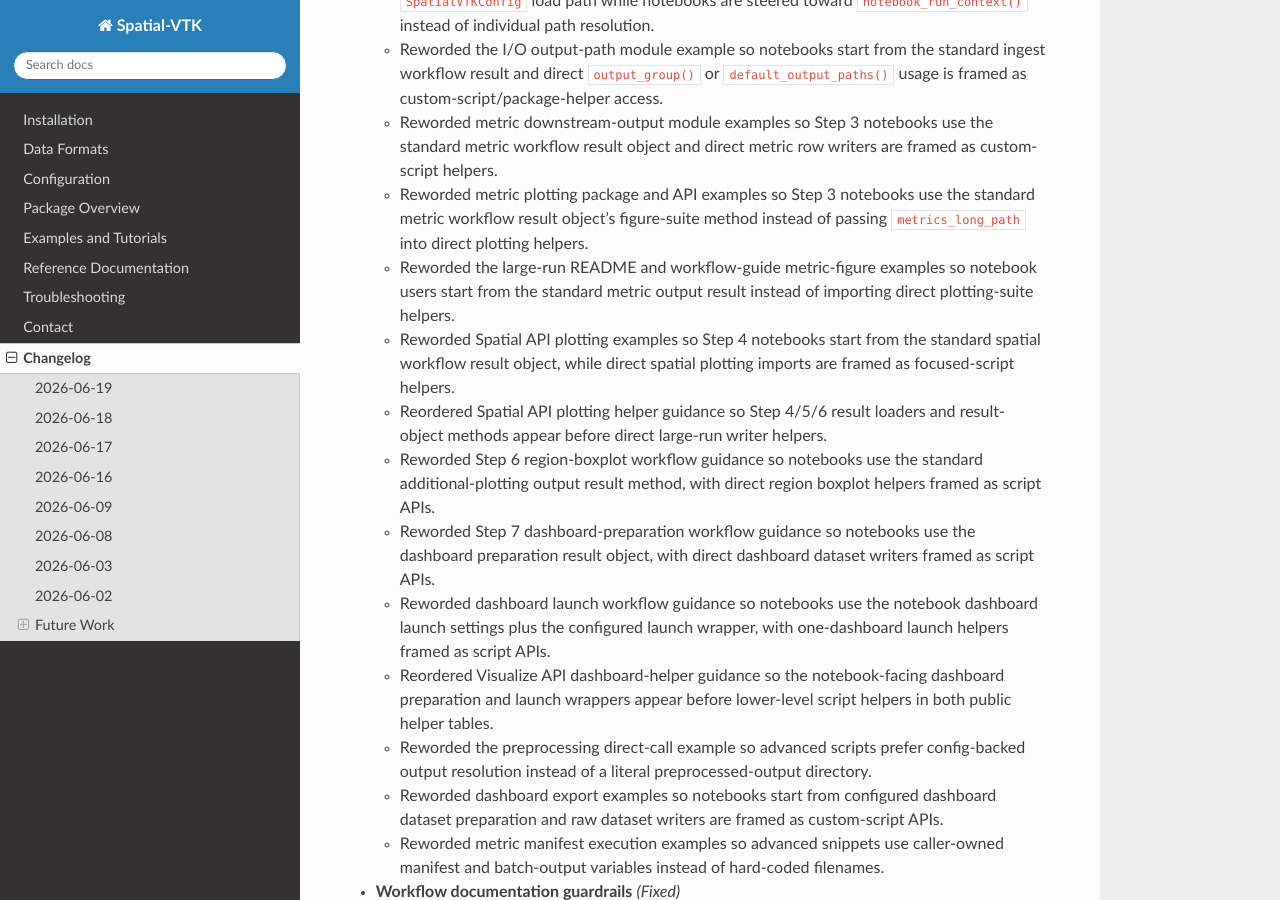
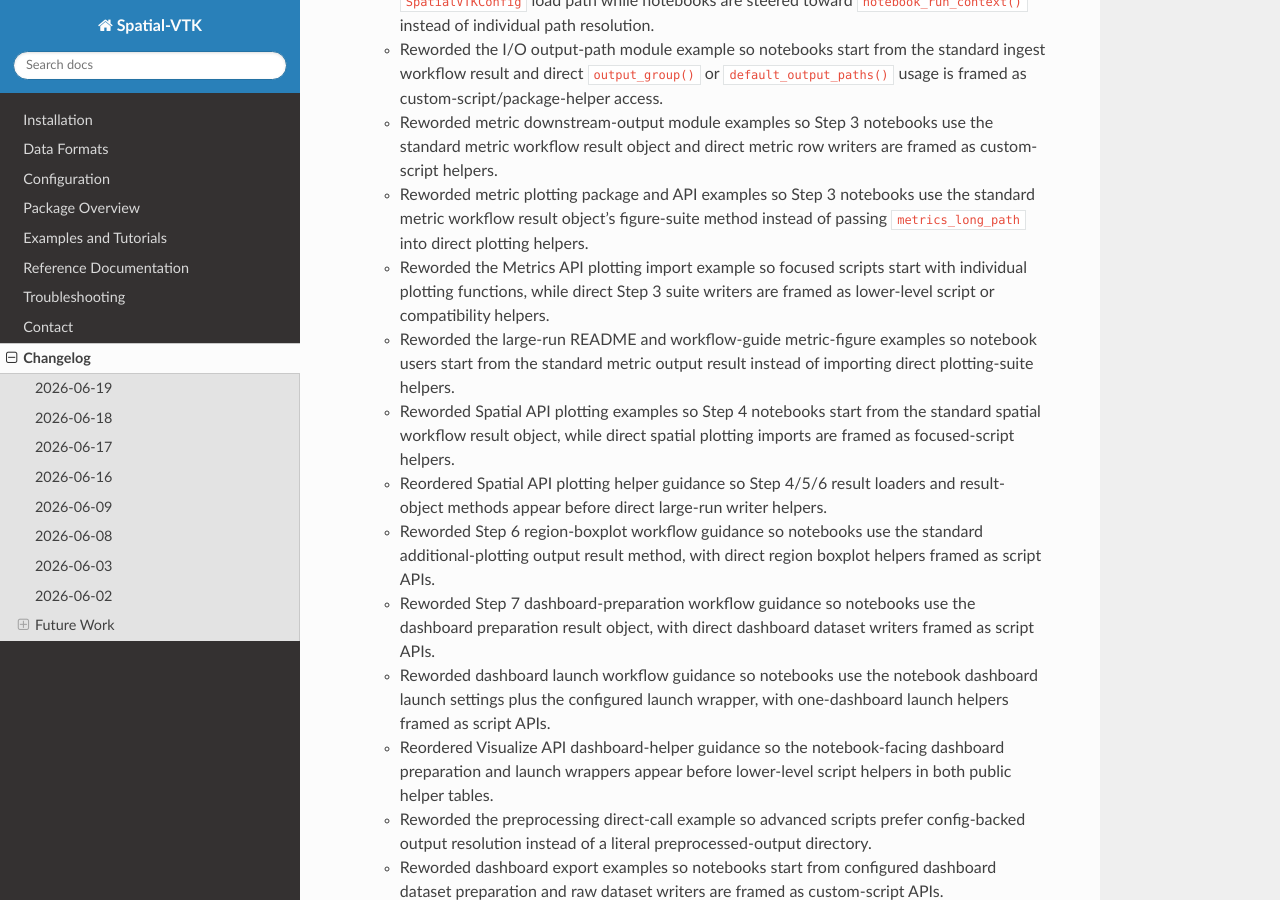
Before and after one commit to bcbirkel/spatial-vtk, a Sphinx documentation site: the page built from docs/changelog.rst, in a window 1280 px wide and 900 px high, scrolled down 1449 px. Built offline with Sphinx 7.4.7 and the Read the Docs theme 3.1.0, drawn with Linux system fonts in a browser that asks for light colours.

Commit message:
Clarify metric plotting import guidance

```diff
--- a/docs/changelog.rst
+++ b/docs/changelog.rst
@@ -83,6 +83,9 @@ Changelog
   - Reworded metric plotting package and API examples so Step 3 notebooks use
     the standard metric workflow result object's figure-suite method instead
     of passing ``metrics_long_path`` into direct plotting helpers.
+  - Reworded the Metrics API plotting import example so focused scripts start
+    with individual plotting functions, while direct Step 3 suite writers are
+    framed as lower-level script or compatibility helpers.
   - Reworded the large-run README and workflow-guide metric-figure examples
     so notebook users start from the standard metric output result instead of
     importing direct plotting-suite helpers.
```
Also changed, not shown: docs/reference/api/metrics.rst (+9 -6 lines), 1 other file.
